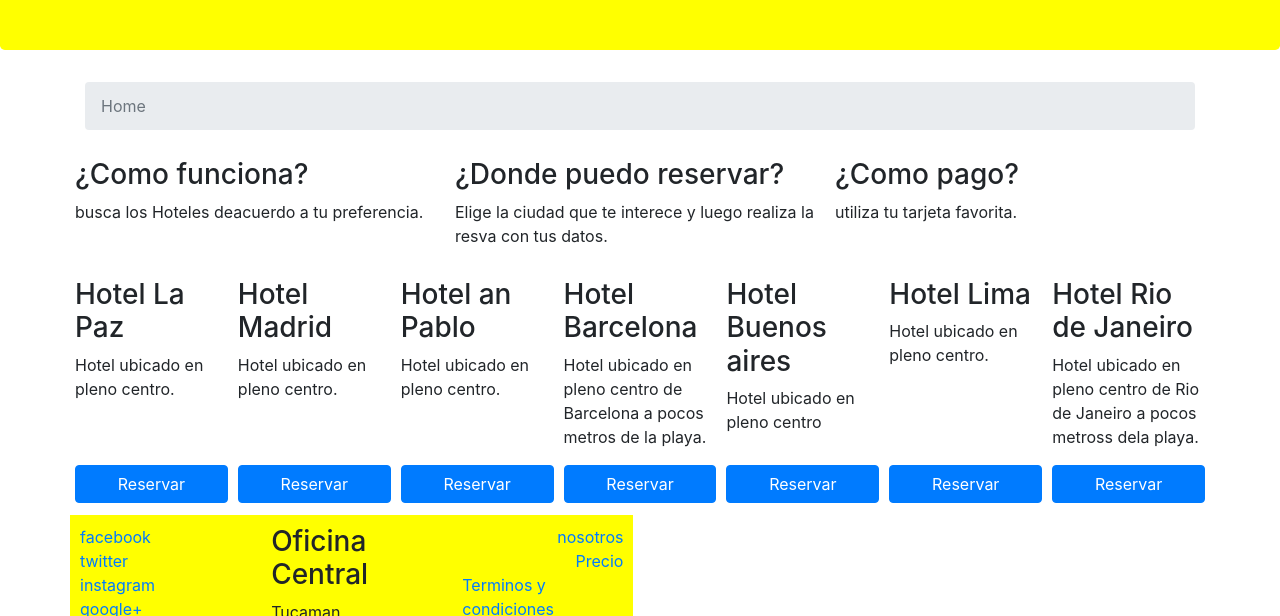
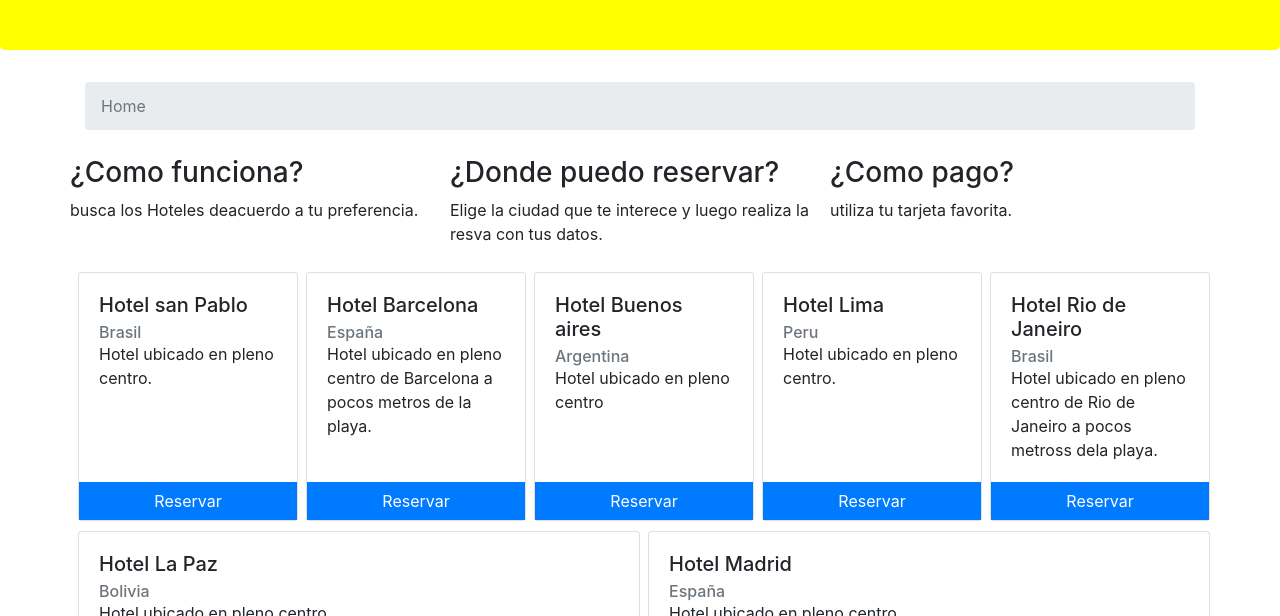
Before and after one commit to juanmenaz/Guia-Hoteles-practica, a website: page index.html in a window 1280 px wide. Shown: the part 184-800 px from the top of the page. Drawn offline with nearby package versions, Linux system fonts and the light colour scheme; a web font is replaced by a local one.

Commit message:
usando cards en el proyecto

```diff
--- a/css/main.css
+++ b/css/main.css
@@ -10,12 +10,12 @@ footer {
   margin-top: 10px;
 }
 .card-hotel {
-  flex: 1 150px;
-  padding: 2px 5px 2px 5px;
+  flex: 1 200px;
   margin-top: 10px;
 }
 .btn-reserva {
   width: 100%;
+  border-radius: 0px;
 }
 .footer-address-icon {
   padding-right: 10px;
--- a/index.html
+++ b/index.html
@@ -60,64 +60,71 @@
           <p>utiliza tu tarjeta favorita.</p>
         </div>
         <div class="d-flex flex-wrap flex-row-reverse">
-          <div class="card-hotel d-flex flex-column justify-content-between">
-            <div>
-              <h3>Hotel Rio de Janeiro</h3>
-              <p>Hotel ubicado en pleno centro de Rio de Janeiro a pocos metross dela playa.</p>
+          <div class="card card-hotel d-flex flex-column justify-content-between ml-2">
+            <div class="card-body">
+              <h5 class="card-title">Hotel Rio de Janeiro</h5>
+              <h6 class="card-subtitle text-muted">Brasil</h6>
+              <p class="card-text">Hotel ubicado en pleno centro de Rio de Janeiro a pocos metross dela playa.</p>
             </div>
             <div>
               <button type="button" class="btn btn-primary btn-reserva"><span class="oi oi-plus"></span>Reservar</button>
             </div>
           </div>
-          <div class="card-hotel d-flex flex-column justify-content-between">
-            <div>
-              <h3>Hotel Lima</h3>
-              <p>Hotel ubicado en pleno centro.</p>
+          <div class="card card-hotel d-flex flex-column justify-content-between ml-2">
+            <div class="card-body">
+              <h5 class="card-title">Hotel Lima</h5>
+              <h6 class="card-subtitle text-muted">Peru</h6>
+              <p class="card-text">Hotel ubicado en pleno centro.</p>
             </div>
             <div>
               <button type="button" class="btn btn-primary btn-reserva"><span class="oi oi-plus"></span>Reservar</button>
             </div>
           </div>
-          <div class="card-hotel d-flex flex-column justify-content-between">
-            <div>
-              <h3>Hotel Buenos aires</h3>
-              <p>Hotel ubicado en pleno centro</p>
+          <div class="card card-hotel d-flex flex-column justify-content-between ml-2">
+            <div class="card-body">
+              <h5 class="card-title">Hotel Buenos aires</h5>
+              <h6 class="card-subtitle text-muted">Argentina</h6>
+              <p class="card-text">Hotel ubicado en pleno centro</p>
             </div>
             <div>
               <button type="button" class="btn btn-primary btn-reserva"><span class="oi oi-plus"></span>Reservar</button>
             </div>
           </div>
-          <div class="card-hotel d-flex flex-column justify-content-between">
-            <div>
-              <h3>Hotel Barcelona</h3>
-              <p>Hotel ubicado en pleno centro de Barcelona a pocos metros de la playa.</p>
+          <div class="card card-hotel d-flex flex-column justify-content-between ml-2">
+            <div class="card-body">
+              <h5 class="card-title">Hotel Barcelona</h5>
+              <h6 class="card-subtitle text-muted">España</h6>
+              <p class="card-text">Hotel ubicado en pleno centro de Barcelona a pocos metros de la playa.</p>
             </div>
             <div>
               <button type="button" class="btn btn-primary btn-reserva"><span class="oi oi-plus"></span>Reservar</button>
             </div>
           </div>
-          <div class="card-hotel d-flex flex-column justify-content-between">
-            <div>
-              <h3>Hotel an Pablo</h3>
-              <p>Hotel ubicado en pleno centro.</p>
+          <div class="card card-hotel d-flex flex-column justify-content-between ml-2">
+            <div class="card-body">
+              <h5 class="card-title">Hotel san Pablo</h5>
+              <h6 class="card-subtitle text-muted">Brasil</h6>
+              <p class="card-text">Hotel ubicado en pleno centro.</p>
             </div>
             <div>
               <button type="button" class="btn btn-primary btn-reserva"><span class="oi oi-plus"></span>Reservar</button>
             </div>
           </div>
-          <div class="card-hotel d-flex flex-column justify-content-between">
-            <div>
-              <h3>Hotel Madrid</h3>
-              <p>Hotel ubicado en pleno centro.</p>
+          <div class="card card-hotel d-flex flex-column justify-content-between ml-2">
+            <div class="card-body">
+              <h5 class="card-title">Hotel Madrid</h5>
+              <h6 class="card-subtitle text-muted">España</h6>
+              <p class="card-text">Hotel ubicado en pleno centro.</p>
             </div>
             <div>
               <button type="button" class="btn btn-primary btn-reserva"><span class="oi oi-plus"></span>Reservar</button>
             </div>
           </div>
-          <div class="card-hotel d-flex flex-column justify-content-between">
-            <div>
-              <h3>Hotel La Paz</h3>
-              <p>Hotel ubicado en pleno centro.</p>
+          <div class="card card-hotel d-flex flex-column justify-content-between ml-2">
+            <div class="card-body">
+              <h5 class="card-title">Hotel La Paz</h5>
+              <h6 class="card-subtitle text-muted">Bolivia</h6>
+              <p class="card-text">Hotel ubicado en pleno centro.</p>
             </div>
             <div>
               <button type="button" class="btn btn-primary btn-reserva"><span class="oi oi-plus"></span>Reservar</button>
```
Also changed, not shown: precios.html (+13 -0 lines).
